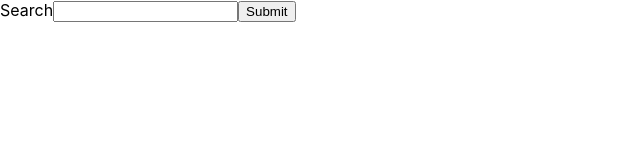
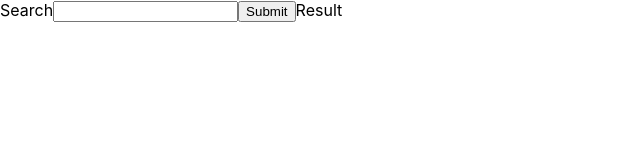
Before and after one commit to heberman/csc307SongBank, a React (Create React App) app: page / in a window 1280 px wide. Shown: the top 160 px of the page, without its empty margins (0-640 px from the left). Built offline with nearby package versions, Linux system fonts and the light colour scheme.

Commit message:
Commit with search function still w some errors

```diff
--- a/src/App.js
+++ b/src/App.js
@@ -1,10 +1,23 @@
 import React from 'react';
+import axios from 'axios';
 import SearchBar from './SearchBar'
 
 function MyApp() {
+
+    async function searchByTitle(songTitle) {
+        var resultLabel = document.getElementById("searchResult");
+        try {
+            const response = await axios.get('http://localhost:5000/songs?title=' + songTitle);
+            resultLabel.innerHTML = response.data.title;
+        }
+        catch {
+            resultLabel.innerHTML = "No result found."
+        }
+    }
+
     return (
         <div>
-            <SearchBar />
+            <SearchBar handleSubmit={searchByTitle}/>
         </div>
     );
 }
--- a/src/SearchBar.js
+++ b/src/SearchBar.js
@@ -27,6 +27,7 @@ function Form(props) {
                 value={query.val}
                 onChange={handleChange} />
             <input type="button" value="Submit" onClick={submitForm} />
+            <label id="searchResult">Result</label>
         </form>
     );
 
```
